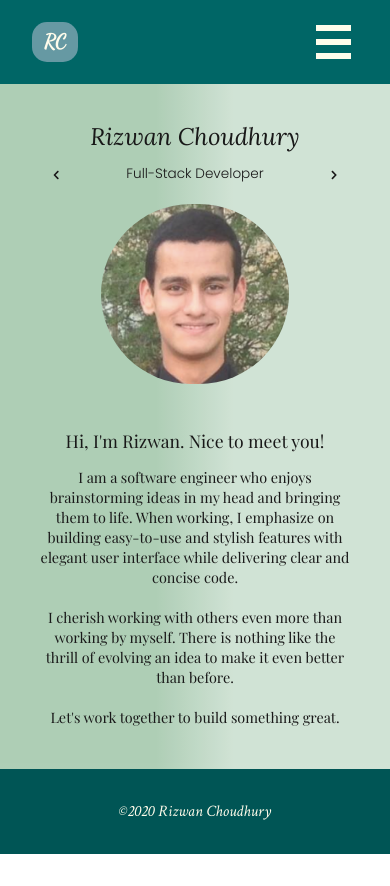
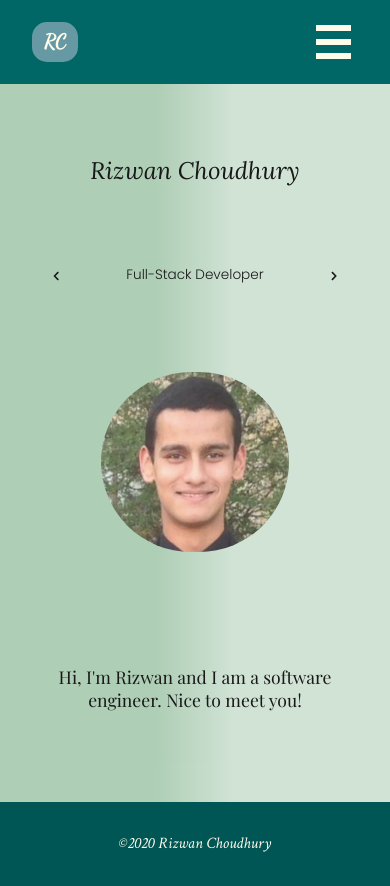
Before and after one commit to riz671/my-portfolio, a Next.js app in the folder portfolio-site/: page / in a window 390 px wide. Before the commit the page ends 854 px from the top, so only its background shows below. Built offline with nearby package versions, Linux system fonts and the light colour scheme; a web font is replaced by a local one.

Commit message:
complete responsive design of intro to portfolio

```diff
--- a/portfolio-site/components/home_section.js
+++ b/portfolio-site/components/home_section.js
@@ -12,28 +12,12 @@ const HomeSection = () => {
         <div className="pic_container">
           <img id="my_pic" src="/Self_Pic.png" alt="my picture" />
         </div>
-        <article className="article_container">
-          <div className="article_title_container">
-            <p className="article_title">Hi, I'm Rizwan. Nice to meet you!</p>
-          </div>
 
-          <div className="article_main_container">
-            <p className="article_main">
-              I am a software engineer who enjoys brainstorming ideas in my head
-              and bringing them to life. When working, I emphasize on building
-              easy-to-use and stylish features with elegant user interface while
-              delivering clear and concise code.
-              <br />
-              <br />
-              I cherish working with others even more than working by myself.
-              There is nothing like the thrill of evolving an idea to make it
-              even better than before.
-              <br />
-              <br />
-              Let's work together to build something great.
-            </p>
-          </div>
-        </article>
+        <div className="article_title_container">
+          <p className="article_title">
+            Hi, I'm Rizwan and I am a software engineer. Nice to meet you!
+          </p>
+        </div>
       </section>
 
       <section id="branding video"></section>
@@ -46,12 +30,14 @@ const HomeSection = () => {
           align-items: center;
           opacity: 0.9;
           padding: 3vh 0 5vh 0;
+          min-height: 85vh;
+          max-height: 85vh;
           background: -webkit-linear-gradient(360deg, #a6c9ae 40%, #cce0d1 60%);
           background-size: cover;
         }
         #my_pic {
-          height: 150px;
-          border-radius: 150px;
+          height: 200px;
+          border-radius: 100px;
           z-index: 10;
         }
         .top_title {
@@ -66,18 +52,12 @@ const HomeSection = () => {
           margin: 5vw 0 2vw 0;
           animation: fadein 1s ease-out;
         }
-        .article_container {
-          display: flex;
-          flex-direction: column;
-          justify-content: center;
-          align-items: center;
-          animation: fadein 1s ease-out;
-        }
         .article_title_container {
           margin: 1em 0 0.4em 0;
           width: 80%;
           text-align: center;
           padding: 0 1em;
+          animation: fadein 1s ease-out;
         }
         .article_title {
           font-size: 1.6em;
@@ -102,6 +82,9 @@ const HomeSection = () => {
         }
 
         @media screen and (max-width: 768px) {
+          .about_container {
+            justify-content: space-around;
+          }
           #my_pic {
             height: 180px;
             border-radius: 90px;
@@ -109,7 +92,6 @@ const HomeSection = () => {
           }
           .top_title {
             font-size: 1.5em;
-            font-family: "Lora", serif;
           }
           .article_title_container {
             text-align: center;
--- a/portfolio-site/components/social_bar.js
+++ b/portfolio-site/components/social_bar.js
@@ -31,13 +31,55 @@ const SocialBar = () => {
           </a>
         </li>
       </ul>
+
       <style jsx>{`
       #social {
+        display: block;
+        margin-left: 30px;
+      }
+      .social-menu {
+        list-style-type: none;
+        display: flex;
+        flex-direction: row;
+        padding: 0;
+      }
+      .social-title {
         display: none;
       }
+      .social-menu li {
+        padding: 0 1vw;
+      }
+      .social-menu li a {
+        background: #B4C7D0;
+        padding: 6px;
+        border-radius: 10px;
+        transition: background 0.3s ease-in;
+      }
+      .social-menu li a:hover {
+        background: #FFFFFF;
+      }
+      .social-menu li.linkedIn a {
+        color: #0e76a8;333
+      }
+      .social-menu li.github a {
+        color: #333;
+      }
+      .social-menu li.e-mail a {
+        color: #E8C04A;
+      }
+
+      @keyframes highlightSocial {
+        from {
+          opacity: 0.7;
+        }
+        to {
+          opacity: 1;
+        }
+      }
+
       @media screen and (max-width: 768px) {
         #social {
-          display: block;
+          margin-left: 0;
         }
         .social-title {
           text-align: center;
@@ -46,23 +88,15 @@ const SocialBar = () => {
           border-bottom: 1px solid #2e2623;
           padding: 4px;
         }
-        .social-menu {
-          list-style-type: none;
-          display: flex;
-          flex-direction: row;
-          padding: 0;
+        .social-title {
+          display: block;
         }
         .social-menu li {
           margin: 0 2vw;
         }
-        .social-menu li.linkedIn a {
-          color: #0e76a8;333
-        }
-        .social-menu li.github a {
-          color: #333;
-        }
-        .social-menu li.e-mail a {
-          color: #C79B1A;
+        .social-menu li a {
+          background: none;
+          padding: 0;
         }
       }
       `}</style>
```
